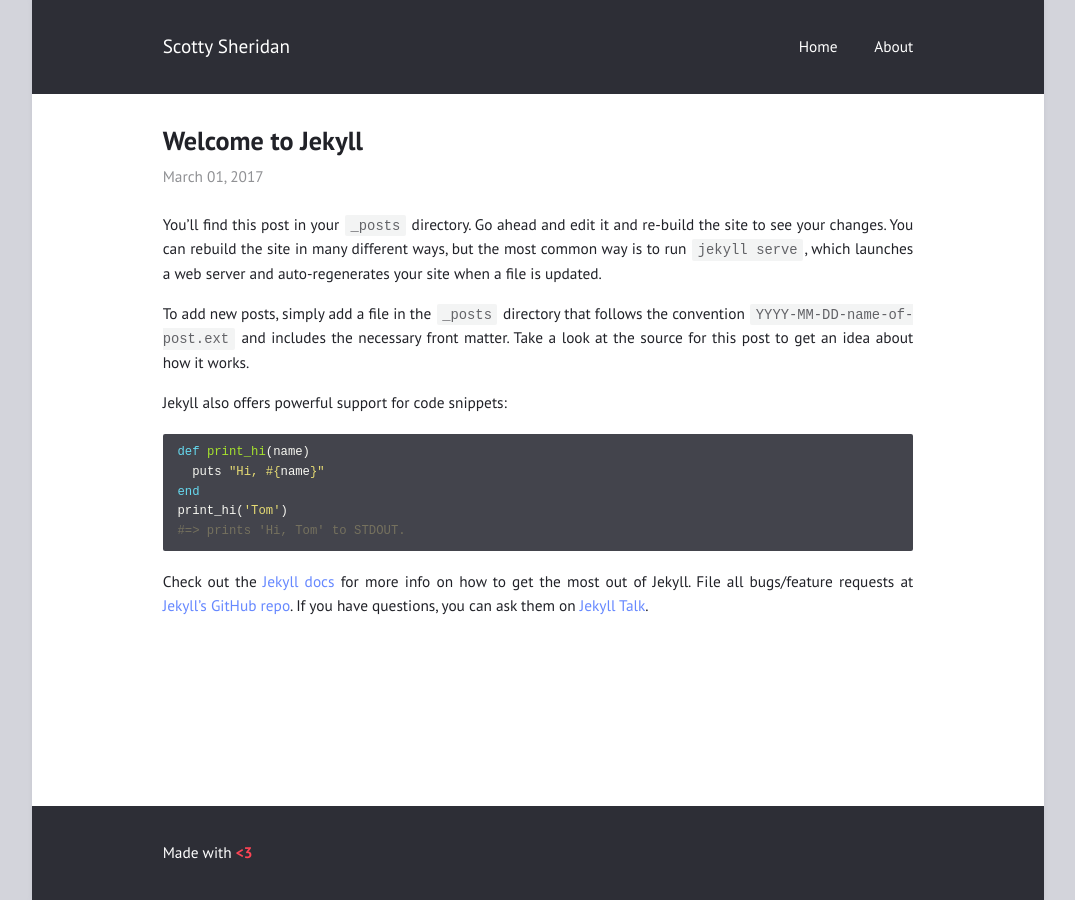
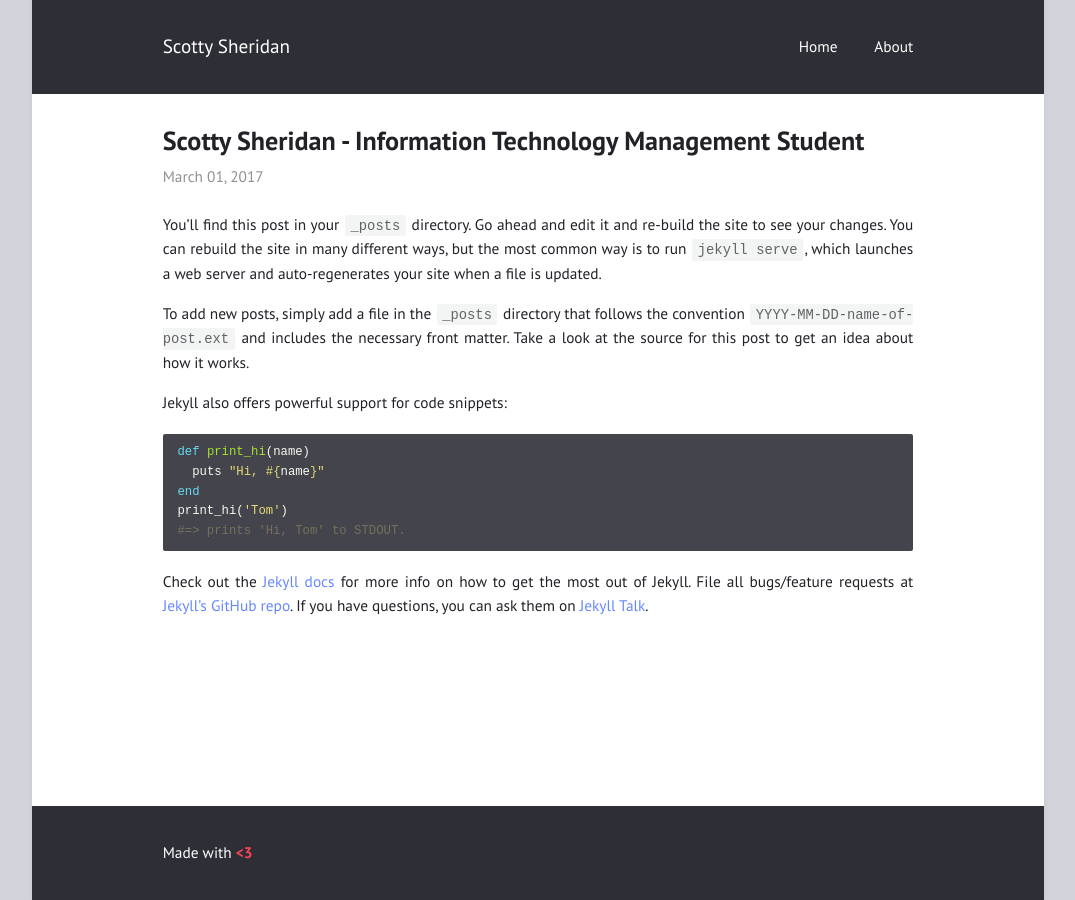
Before and after one commit to ScottyLSheridan/scottylsheridan.github.io, a Jekyll site: the page built from _posts/2017-03-01-welcome-to-jekyll.md, in a window 1280 px wide. Shown: the whole page, without its empty margins (102-1177 px from the left). Built offline with Jekyll 4.4.1, drawn with Linux system fonts in a browser that asks for light colours.

Commit message:
Update 2017-03-01-welcome-to-jekyll.md

```diff
--- a/_posts/2017-03-01-welcome-to-jekyll.md
+++ b/_posts/2017-03-01-welcome-to-jekyll.md
@@ -1,5 +1,5 @@
 ---
-title: "Welcome to Jekyll"
+title: "Scotty Sheridan - Information Technology Management Student"
 layout: post
 ---
 
```
